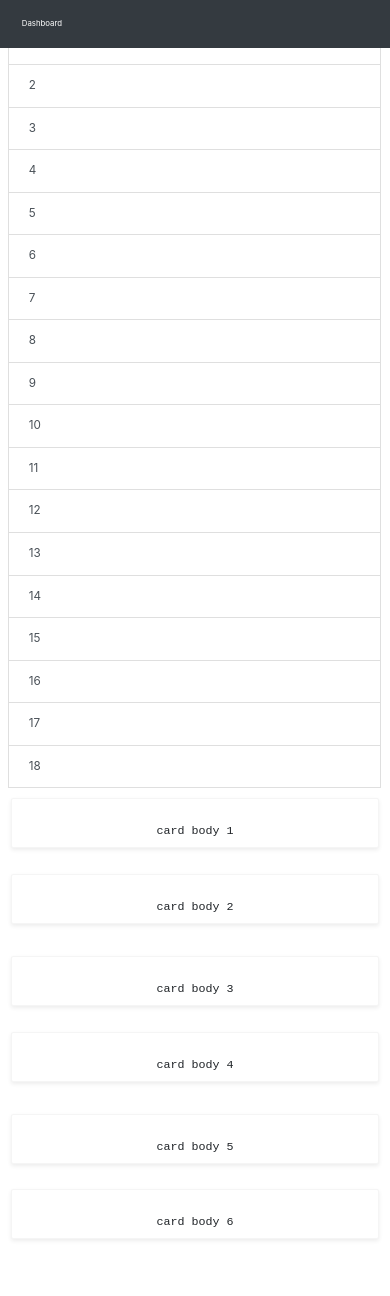
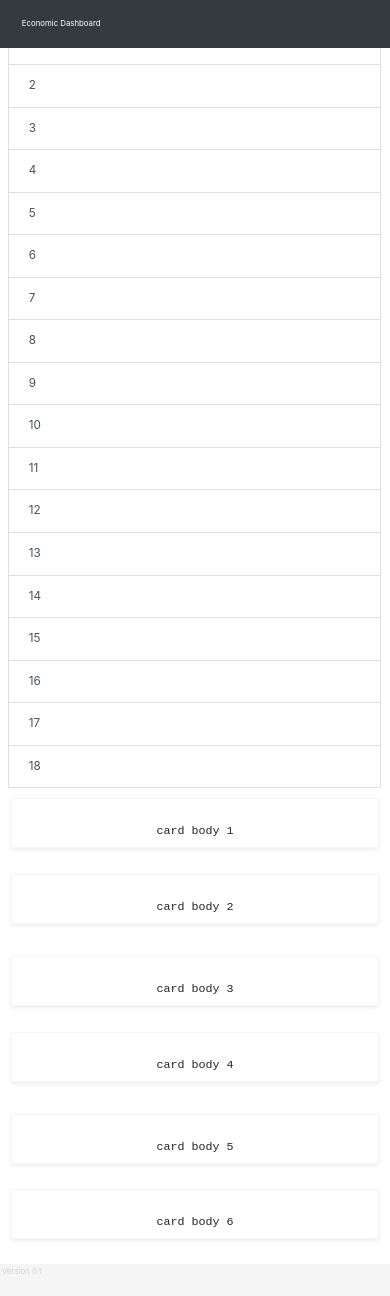
Before and after one commit to SeemannMx/AngularDashboard, an Angular app: page / in a window 390 px wide. Before the commit the page ends 1264 px from the top, so only its background shows below. Built offline with nearby package versions, Linux system fonts and the light colour scheme.

Commit message:
added footer, with responsive font sizing

```diff
--- a/src/app/app.component.css
+++ b/src/app/app.component.css
@@ -55,6 +55,13 @@
 
 }
 
+.footer{
+  background-color: whitesmoke;
+  padding: 0.5vw;
+  font-size: 0.7vw;
+  color: lightgray;
+}
+
 #right {
   /*margin-right: 2vw;*/
 }
@@ -88,4 +95,7 @@
   .list-group {
     font-size: 3vw;
   }
+  .footer {
+    font-size: 2vw;
+  }
 }
--- a/src/app/app.component.html
+++ b/src/app/app.component.html
@@ -133,3 +133,7 @@
     </div>
 
 </div>
+
+<footer class="footer">
+  <p> {{ version }}</p>
+</footer>
--- a/src/app/app.component.ts
+++ b/src/app/app.component.ts
@@ -10,8 +10,8 @@ import { log        } from "util";
 export class AppComponent {
 
   // declaration of variables
-  title = 'Dashboard';
-  details = 'Details';
+  title = 'Economic Dashboard';
+  version = 'Version 0.1';
 
   ngOnInit(){
   }
```
